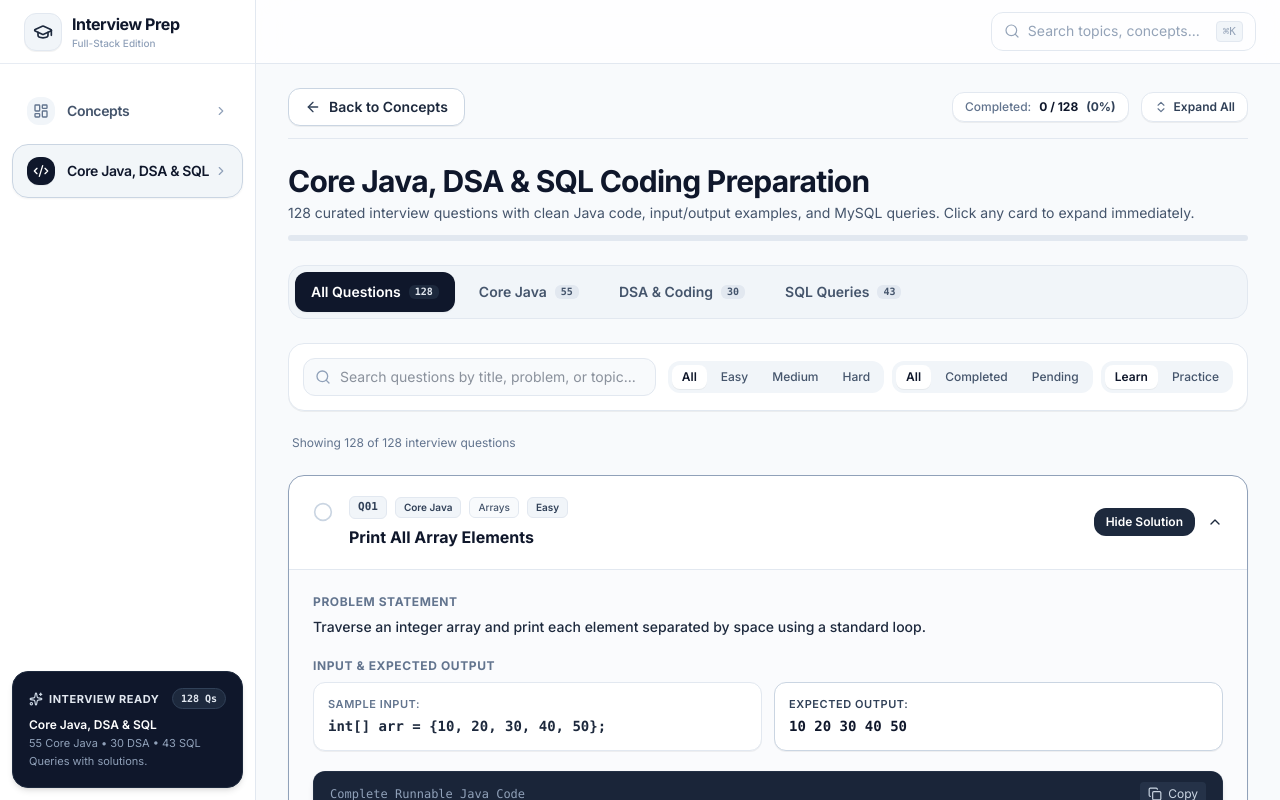
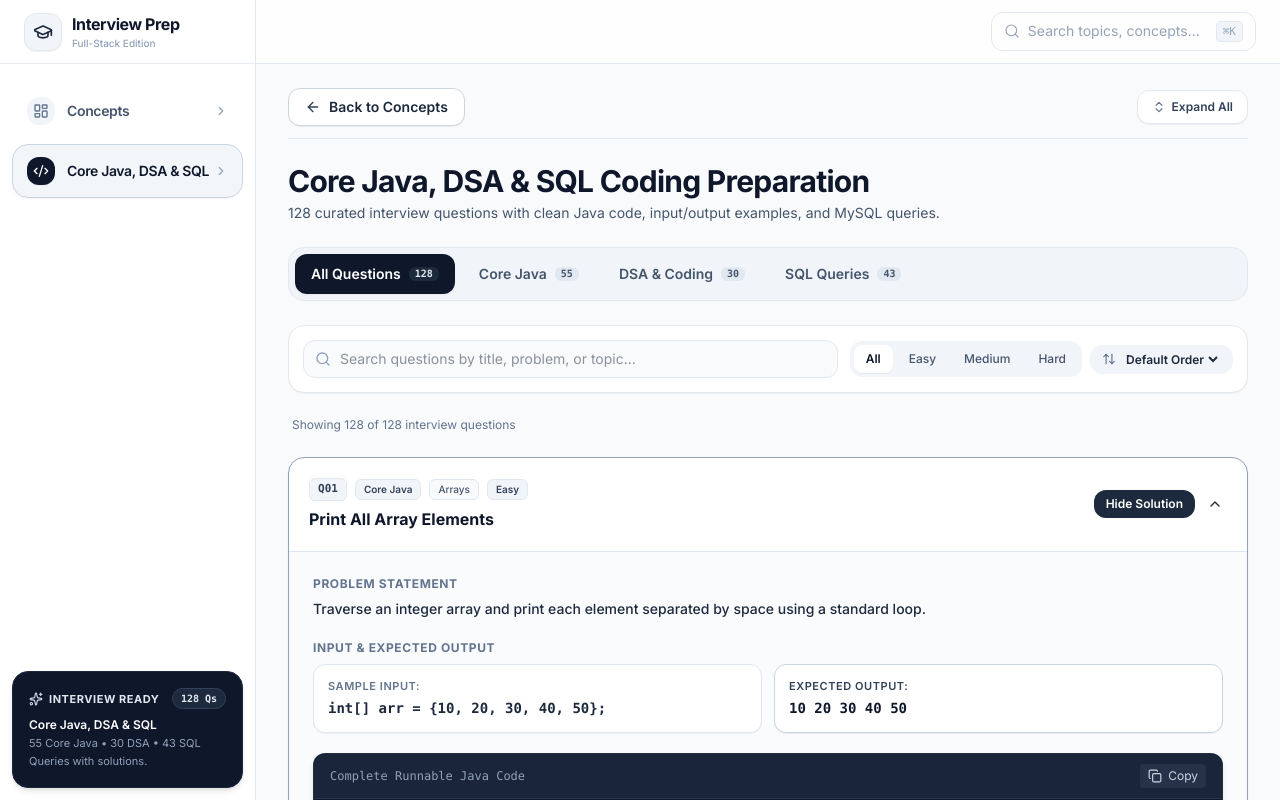
Before and after one commit to MohanNerasala/Interview-Preparation, a React (Vite) app: page /coding in a window 1280 px wide. Built offline with nearby package versions, Linux system fonts and the light colour scheme.

Commit message:
Simplify page: remove completed and practice pills, add Easy to Hard sorting, show clean question, input, output, and code

```diff
--- a/src/pages/CodingPracticePage.tsx
+++ b/src/pages/CodingPracticePage.tsx
@@ -1,11 +1,9 @@
-import { useState, useMemo, useEffect } from 'react';
+import { useState, useMemo } from 'react';
 import { Link } from 'react-router-dom';
 import { motion, AnimatePresence } from 'framer-motion';
 import {
-  ArrowLeft, Search, CheckCircle2, Circle,
-  ChevronDown, ChevronUp, ChevronsUpDown,
-  RotateCcw, Eye, EyeOff, Clock, Database,
-  Terminal, Sparkles, Check
+  ArrowLeft, Search, ChevronDown, ChevronUp, ChevronsUpDown,
+  ArrowUpDown, Terminal, Sparkles
 } from 'lucide-react';
 import CodeBlock from '../components/CodeBlock';
 import {
@@ -32,51 +30,20 @@ export interface UnifiedQuestion {
   sampleTable?: string;
   query?: string;
   expectedOutput?: string;
-  timeComplexity?: string;
-  spaceComplexity?: string;
 }
 
-const STORAGE_KEY = 'prep_completed_questions_v1';
+type SortOption = 'default' | 'easy-to-hard' | 'hard-to-easy';
 
 export default function CodingPracticePage() {
-  // Primary Track Filter: All | Core Java | DSA & Coding | SQL Queries
+  // Track Filter: All | Core Java | DSA & Coding | SQL Queries
   const [selectedTrack, setSelectedTrack] = useState<string>('All');
   const [selectedTopic, setSelectedTopic] = useState<string>('All');
   const [searchQuery, setSearchQuery] = useState<string>('');
   const [selectedDifficulty, setSelectedDifficulty] = useState<string>('All');
-  const [selectedStatus, setSelectedStatus] = useState<string>('All');
-  const [practiceMode, setPracticeMode] = useState<boolean>(false);
+  const [sortBy, setSortBy] = useState<SortOption>('default');
 
   // Expanded Accordion Questions
   const [expandedIds, setExpandedIds] = useState<Set<string>>(new Set(['cj-arr-1']));
-  const [revealedSolutions, setRevealedSolutions] = useState<Set<string>>(new Set());
-
-  // Completed Question IDs in LocalStorage
-  const [completedQuestions, setCompletedQuestions] = useState<Set<string>>(() => {
-    try {
-      const saved = localStorage.getItem(STORAGE_KEY);
-      return saved ? new Set(JSON.parse(saved)) : new Set();
-    } catch {
-      return new Set();
-    }
-  });
-
-  useEffect(() => {
-    try {
-      localStorage.setItem(STORAGE_KEY, JSON.stringify(Array.from(completedQuestions)));
-    } catch {
-      // Ignore
-    }
-  }, [completedQuestions]);
-
-  const toggleCompleted = (id: string) => {
-    setCompletedQuestions(prev => {
-      const next = new Set(prev);
-      if (next.has(id)) next.delete(id);
-      else next.add(id);
-      return next;
-    });
-  };
 
   const toggleExpand = (id: string) => {
     setExpandedIds(prev => {
@@ -85,21 +52,6 @@ export default function CodingPracticePage() {
       else next.add(id);
       return next;
     });
-  };
-
-  const toggleSolutionReveal = (id: string) => {
-    setRevealedSolutions(prev => {
-      const next = new Set(prev);
-      if (next.has(id)) next.delete(id);
-      else next.add(id);
-      return next;
-    });
-  };
-
-  const handleResetProgress = () => {
-    if (window.confirm('Reset all completed question progress?')) {
-      setCompletedQuestions(new Set());
-    }
   };
 
   // Build the complete Unified List of 128 Questions
@@ -144,8 +96,6 @@ export default function CodingPracticePage() {
         input: p.input,
         output: p.output,
         code: p.code,
-        timeComplexity: p.timeComplexity,
-        spaceComplexity: p.spaceComplexity,
       });
     });
 
@@ -193,9 +143,9 @@ export default function CodingPracticePage() {
     return ['All'];
   }, [selectedTrack]);
 
-  // Filter Questions
+  // Filter & Sort Questions
   const filteredQuestions = useMemo(() => {
-    return allQuestions.filter(q => {
+    let result = allQuestions.filter(q => {
       // Track filter
       if (selectedTrack !== 'All' && q.track !== selectedTrack) return false;
 
@@ -204,10 +154,6 @@ export default function CodingPracticePage() {
 
       // Difficulty filter
       if (selectedDifficulty !== 'All' && q.difficulty !== selectedDifficulty) return false;
-
-      // Status filter
-      if (selectedStatus === 'Completed' && !completedQuestions.has(q.id)) return false;
-      if (selectedStatus === 'Pending' && completedQuestions.has(q.id)) return false;
 
       // Search Query
       if (searchQuery.trim()) {
@@ -225,7 +171,19 @@ export default function CodingPracticePage() {
 
       return true;
     });
-  }, [allQuestions, selectedTrack, selectedTopic, selectedDifficulty, selectedStatus, searchQuery, completedQuestions]);
+
+    // Sorting
+    const diffWeights: Record<string, number> = { Easy: 1, Medium: 2, Hard: 3 };
+    if (sortBy === 'easy-to-hard') {
+      result.sort((a, b) => (diffWeights[a.difficulty] || 2) - (diffWeights[b.difficulty] || 2));
+    } else if (sortBy === 'hard-to-easy') {
+      result.sort((a, b) => (diffWeights[b.difficulty] || 2) - (diffWeights[a.difficulty] || 2));
+    } else {
+      result.sort((a, b) => a.globalNumber - b.globalNumber);
+    }
+
+    return result;
+  }, [allQuestions, selectedTrack, selectedTopic, selectedDifficulty, searchQuery, sortBy]);
 
   const allAreExpanded = filteredQuestions.length > 0 && filteredQuestions.every(q => expandedIds.has(q.id));
 
@@ -237,20 +195,15 @@ export default function CodingPracticePage() {
     setExpandedIds(new Set());
   };
 
-  const totalCompleted = completedQuestions.size;
-  const totalCount = allQuestions.length; // 128
-  const completionPercentage = Math.round((totalCompleted / totalCount) * 100);
-
   return (
     <div className="space-y-6 pb-24 animate-fade-in text-slate-800">
       {/* ======================================================== */}
-      {/* 1. TOP HEADER & PROMINENT CLICKABLE BACK BUTTON */}
+      {/* 1. TOP HEADER & PROMINENT BACK BUTTON */}
       {/* ======================================================== */}
       <div className="flex flex-col sm:flex-row sm:items-center justify-between gap-3 pb-3 border-b border-slate-200">
-        <div className="flex items-center gap-3">
         <Link
           to="/"
-            className="outline-none"
+          className="outline-none inline-flex"
         >
           <motion.div
             whileHover={{ x: -3 }}
@@ -263,20 +216,12 @@ export default function CodingPracticePage() {
             <span>Back to Concepts</span>
           </motion.div>
         </Link>
-        </div>
 
-        {/* Global Progress and Controls */}
-        <div className="flex items-center gap-3 self-end sm:self-auto">
-          <div className="flex items-center gap-2 px-3 py-1.5 rounded-xl bg-white border border-slate-200 text-xs shadow-2xs">
-            <span className="text-slate-500 font-medium">Completed:</span>
-            <strong className="text-slate-900 font-bold">{totalCompleted} / {totalCount}</strong>
-            <span className="font-bold text-slate-700">({completionPercentage}%)</span>
-          </div>
-
+        {/* Global Expand / Collapse Control */}
         <motion.button
           whileTap={{ scale: 0.93 }}
           onClick={allAreExpanded ? collapseAll : expandAll}
-            className="inline-flex items-center gap-1.5 px-3 py-1.5 rounded-xl bg-white hover:bg-slate-50 border border-slate-200 text-slate-700 text-xs font-semibold shadow-2xs transition-colors cursor-pointer select-none"
+          className="inline-flex items-center gap-1.5 px-3.5 py-2 rounded-xl bg-white hover:bg-slate-50 border border-slate-200 text-slate-700 text-xs font-semibold shadow-2xs transition-colors cursor-pointer select-none self-end sm:self-auto"
         >
           {allAreExpanded ? (
             <>
@@ -290,43 +235,22 @@ export default function CodingPracticePage() {
             </>
           )}
         </motion.button>
-
-          {totalCompleted > 0 && (
-            <motion.button
-              whileTap={{ scale: 0.85, rotate: -180 }}
-              transition={{ type: 'spring', stiffness: 400, damping: 20 }}
-              onClick={handleResetProgress}
-              className="p-1.5 rounded-lg text-slate-400 hover:text-slate-700 hover:bg-slate-100 transition-colors cursor-pointer"
-              title="Reset progress"
-            >
-              <RotateCcw className="w-4 h-4" />
-            </motion.button>
-          )}
-        </div>
       </div>
 
       {/* ======================================================== */}
-      {/* 2. TITLE & PROGRESS OVERVIEW */}
+      {/* 2. TITLE SECTION */}
       {/* ======================================================== */}
       <div>
         <h1 className="text-2xl sm:text-3xl font-extrabold text-slate-900 tracking-tight">
           Core Java, DSA & SQL Coding Preparation
         </h1>
         <p className="text-xs sm:text-sm text-slate-600 mt-1">
-          128 curated interview questions with clean Java code, input/output examples, and MySQL queries. Click any card to expand immediately.
+          128 curated interview questions with clean Java code, input/output examples, and MySQL queries.
         </p>
-
-        {/* Clean Neutral Progress Bar */}
-        <div className="w-full h-1.5 rounded-full bg-slate-200 mt-3 overflow-hidden">
-          <div
-            className="h-full bg-slate-800 transition-all duration-300"
-            style={{ width: `${completionPercentage}%` }}
-          />
-        </div>
       </div>
 
       {/* ======================================================== */}
-      {/* 3. PRIMARY TRACK SWITCHER PILLS (CLICKABLE WITH SPRING) */}
+      {/* 3. PRIMARY TRACK SWITCHER PILLS */}
       {/* ======================================================== */}
       <div className="flex items-center gap-2 p-1.5 bg-slate-100 rounded-2xl border border-slate-200 overflow-x-auto scrollbar-none relative">
         {[
@@ -366,7 +290,7 @@ export default function CodingPracticePage() {
       </div>
 
       {/* ======================================================== */}
-      {/* 4. SUB-TOPIC FILTER CHIPS (CLICKABLE) */}
+      {/* 4. SUB-TOPIC FILTER CHIPS */}
       {/* ======================================================== */}
       {availableTopics.length > 1 && (
         <div className="flex items-center gap-1.5 overflow-x-auto pb-1 scrollbar-none">
@@ -402,7 +326,7 @@ export default function CodingPracticePage() {
       )}
 
       {/* ======================================================== */}
-      {/* 5. SEARCH & DIFFICULTY CONTROLS */}
+      {/* 5. SEARCH & SORT CONTROLS (EASY TO HARD SORTING) */}
       {/* ======================================================== */}
       <div className="p-3.5 bg-white rounded-2xl border border-slate-200 flex flex-col md:flex-row md:items-center justify-between gap-3 shadow-2xs">
         {/* Search */}
@@ -425,7 +349,7 @@ export default function CodingPracticePage() {
                 key={diff}
                 whileTap={{ scale: 0.94 }}
                 onClick={() => setSelectedDifficulty(diff)}
-                className={`px-2.5 py-1 rounded-lg text-xs font-medium transition-all cursor-pointer ${
+                className={`px-3 py-1.5 rounded-lg text-xs font-medium transition-all cursor-pointer ${
                   selectedDifficulty === diff
                     ? 'bg-white text-slate-900 font-semibold shadow-2xs'
                     : 'text-slate-600 hover:text-slate-900'
@@ -436,44 +360,18 @@ export default function CodingPracticePage() {
             ))}
           </div>
 
-          {/* Status Filter */}
-          <div className="flex items-center gap-1 p-1 bg-slate-100 rounded-xl">
-            {['All', 'Completed', 'Pending'].map(status => (
-              <motion.button
-                key={status}
-                whileTap={{ scale: 0.94 }}
-                onClick={() => setSelectedStatus(status)}
-                className={`px-2.5 py-1 rounded-lg text-xs font-medium transition-all cursor-pointer ${
-                  selectedStatus === status
-                    ? 'bg-white text-slate-900 font-semibold shadow-2xs'
-                    : 'text-slate-600 hover:text-slate-900'
-                }`}
+          {/* Easy to Hard Sorting Dropdown */}
+          <div className="flex items-center gap-1.5 px-3 py-1.5 bg-slate-100 rounded-xl text-xs text-slate-700">
+            <ArrowUpDown className="w-3.5 h-3.5 text-slate-500" />
+            <select
+              value={sortBy}
+              onChange={e => setSortBy(e.target.value as SortOption)}
+              className="bg-transparent text-xs font-semibold text-slate-800 outline-none cursor-pointer"
             >
-                {status}
-              </motion.button>
-            ))}
-          </div>
-
-          {/* Practice Mode Toggle */}
-          <div className="flex items-center gap-1 p-1 bg-slate-100 rounded-xl">
-            <motion.button
-              whileTap={{ scale: 0.94 }}
-              onClick={() => setPracticeMode(false)}
-              className={`px-2.5 py-1 rounded-lg text-xs font-medium transition-all cursor-pointer ${
-                !practiceMode ? 'bg-white text-slate-900 font-semibold shadow-2xs' : 'text-slate-600'
-              }`}
-            >
-              Learn
-            </motion.button>
-            <motion.button
-              whileTap={{ scale: 0.94 }}
-              onClick={() => setPracticeMode(true)}
-              className={`px-2.5 py-1 rounded-lg text-xs font-medium transition-all cursor-pointer ${
-                practiceMode ? 'bg-slate-800 text-white font-semibold shadow-2xs' : 'text-slate-600'
-              }`}
-            >
-              Practice
-            </motion.button>
+              <option value="default">Default Order</option>
+              <option value="easy-to-hard">Easy to Hard</option>
+              <option value="hard-to-easy">Hard to Easy</option>
+            </select>
           </div>
         </div>
       </div>
@@ -492,7 +390,7 @@ export default function CodingPracticePage() {
       </div>
 
       {/* ======================================================== */}
-      {/* 6. CLICKABLE ACCORDION LIST WITH FLUID SPRING ANIMATIONS */}
+      {/* 6. CLEAN ACCORDION LIST (JUST QUESTION, INPUT, OUTPUT, CODE) */}
       {/* ======================================================== */}
       <div className="space-y-3">
         {filteredQuestions.length === 0 ? (
@@ -504,7 +402,6 @@ export default function CodingPracticePage() {
         ) : (
           filteredQuestions.map(prob => {
             const isExpanded = expandedIds.has(prob.id);
-            const isDone = completedQuestions.has(prob.id);
 
             return (
               <motion.div
@@ -517,32 +414,12 @@ export default function CodingPracticePage() {
                     : 'border-slate-200 hover:border-slate-300 hover:shadow-2xs'
                 }`}
               >
-                {/* Accordion Header (Fully Clickable Card) */}
+                {/* Accordion Header */}
                 <motion.div
                   whileTap={{ scale: 0.995 }}
                   onClick={() => toggleExpand(prob.id)}
                   className="p-4 sm:p-5 flex items-center justify-between gap-3 cursor-pointer hover:bg-slate-50/70 transition-colors select-none"
                 >
-                  <div className="flex items-start gap-3 flex-1 min-w-0">
-                    {/* Mark Completed Checkbox */}
-                    <motion.button
-                      whileHover={{ scale: 1.15 }}
-                      whileTap={{ scale: 0.85 }}
-                      transition={{ type: 'spring', stiffness: 500, damping: 20 }}
-                      onClick={e => {
-                        e.stopPropagation();
-                        toggleCompleted(prob.id);
-                      }}
-                      className="p-1 rounded-lg hover:bg-slate-200 text-slate-400 hover:text-slate-800 transition-colors shrink-0 mt-0.5 cursor-pointer"
-                      title={isDone ? 'Mark as Incomplete' : 'Mark as Completed'}
-                    >
-                      {isDone ? (
-                        <CheckCircle2 className="w-5 h-5 text-slate-900 fill-slate-100" />
-                      ) : (
-                        <Circle className="w-5 h-5 text-slate-300 hover:text-slate-500" />
-                      )}
-                    </motion.button>
-
                   <div className="min-w-0 flex-1">
                     {/* Meta Badges */}
                     <div className="flex flex-wrap items-center gap-2 mb-1.5">
@@ -558,18 +435,12 @@ export default function CodingPracticePage() {
                       <span className="text-[10px] font-semibold px-2 py-0.5 rounded-md bg-slate-100 text-slate-700 border border-slate-200">
                         {prob.difficulty}
                       </span>
-                        {isDone && (
-                          <span className="text-[10px] font-semibold px-2 py-0.5 rounded-md bg-slate-900 text-white">
-                            Completed
-                          </span>
-                        )}
                     </div>
 
                     {/* Question Title */}
                     <h3 className="text-sm sm:text-base font-bold text-slate-900">
                       {prob.title}
                     </h3>
-                    </div>
                   </div>
 
                   {/* Toggle Button with Rotating Chevron */}
@@ -601,7 +472,7 @@ export default function CodingPracticePage() {
                   </div>
                 </motion.div>
 
-                {/* Accordion Expanded Content */}
+                {/* Accordion Expanded Content: strictly question, input, output, code */}
                 <AnimatePresence initial={false}>
                   {isExpanded && (
                     <motion.div
@@ -681,26 +552,7 @@ export default function CodingPracticePage() {
                           </div>
                         )}
 
-                        {/* 5. CODE / SQL QUERY (PRACTICE MODE SUPPORT) */}
-                        {(prob.code || prob.query) && (
-                          <div>
-                            {practiceMode && !revealedSolutions.has(prob.id) ? (
-                              <div className="p-6 bg-white rounded-xl border border-dashed border-slate-300 text-center space-y-2">
-                                <EyeOff className="w-6 h-6 text-slate-400 mx-auto" />
-                                <h4 className="text-xs font-bold text-slate-700">Practice Mode</h4>
-                                <p className="text-xs text-slate-500">Try formulating your logic before viewing the complete code!</p>
-                                <motion.button
-                                  whileHover={{ scale: 1.03 }}
-                                  whileTap={{ scale: 0.94 }}
-                                  onClick={() => toggleSolutionReveal(prob.id)}
-                                  className="inline-flex items-center gap-1.5 px-3 py-1.5 rounded-xl bg-slate-800 hover:bg-slate-900 text-white text-xs font-semibold shadow-xs transition-colors cursor-pointer"
-                                >
-                                  <Eye className="w-3.5 h-3.5" />
-                                  <span>Reveal Solution</span>
-                                </motion.button>
-                              </div>
-                            ) : (
-                              <div>
+                        {/* 5. CODE / SQL QUERY (ALWAYS VISIBLE DIRECTLY) */}
                         {prob.code && (
                           <CodeBlock
                             code={prob.code}
@@ -708,6 +560,7 @@ export default function CodingPracticePage() {
                             title="Complete Runnable Java Code"
                           />
                         )}
+
                         {prob.query && (
                           <CodeBlock
                             code={prob.query}
@@ -715,64 +568,9 @@ export default function CodingPracticePage() {
                             title="Tested MySQL Query"
                           />
                         )}
-                                {practiceMode && (
-                                  <div className="mt-2 text-right">
-                                    <button
-                                      onClick={() => toggleSolutionReveal(prob.id)}
-                                      className="text-xs text-slate-500 hover:text-slate-800 font-medium inline-flex items-center gap-1 cursor-pointer"
-                                    >
-                                      <EyeOff className="w-3.5 h-3.5" />
-                                      <span>Hide Solution</span>
-                                    </button>
-                                  </div>
-                                )}
-                              </div>
-                            )}
-                          </div>
-                        )}
 
-                        {/* 6. COMPLEXITY BADGES */}
-                        {prob.timeComplexity && (
-                          <div className="flex flex-wrap items-center gap-3 text-xs pt-1">
-                            <div className="flex items-center gap-2 px-3 py-1.5 rounded-lg bg-white border border-slate-200 shadow-2xs">
-                              <Clock className="w-3.5 h-3.5 text-slate-500" />
-                              <span className="text-slate-500">Time:</span>
-                              <strong className="font-mono text-slate-800">{prob.timeComplexity}</strong>
-                            </div>
-                            {prob.spaceComplexity && (
-                              <div className="flex items-center gap-2 px-3 py-1.5 rounded-lg bg-white border border-slate-200 shadow-2xs">
-                                <Database className="w-3.5 h-3.5 text-slate-500" />
-                                <span className="text-slate-500">Space:</span>
-                                <strong className="font-mono text-slate-800">{prob.spaceComplexity}</strong>
-                              </div>
-                            )}
-                          </div>
-                        )}
-
-                        {/* Bottom Item Actions */}
-                        <div className="flex items-center justify-between pt-2 border-t border-slate-200 text-xs">
-                          <motion.button
-                            whileTap={{ scale: 0.94 }}
-                            onClick={() => toggleCompleted(prob.id)}
-                            className={`inline-flex items-center gap-1.5 px-3 py-1.5 rounded-xl font-semibold transition-all cursor-pointer ${
-                              isDone
-                                ? 'bg-slate-900 text-white'
-                                : 'bg-white hover:bg-slate-100 border border-slate-300 text-slate-700'
-                            }`}
-                          >
-                            {isDone ? (
-                              <>
-                                <Check className="w-3.5 h-3.5" />
-                                <span>Completed</span>
-                              </>
-                            ) : (
-                              <>
-                                <Circle className="w-3.5 h-3.5 text-slate-400" />
-                                <span>Mark as Completed</span>
-                              </>
-                            )}
-                          </motion.button>
-
+                        {/* Close Panel Button */}
+                        <div className="text-right pt-1">
                           <button
                             onClick={() => toggleExpand(prob.id)}
                             className="text-slate-500 hover:text-slate-800 font-medium text-xs cursor-pointer"
```
Lines whose indentation alone changed are shown as unchanged.
